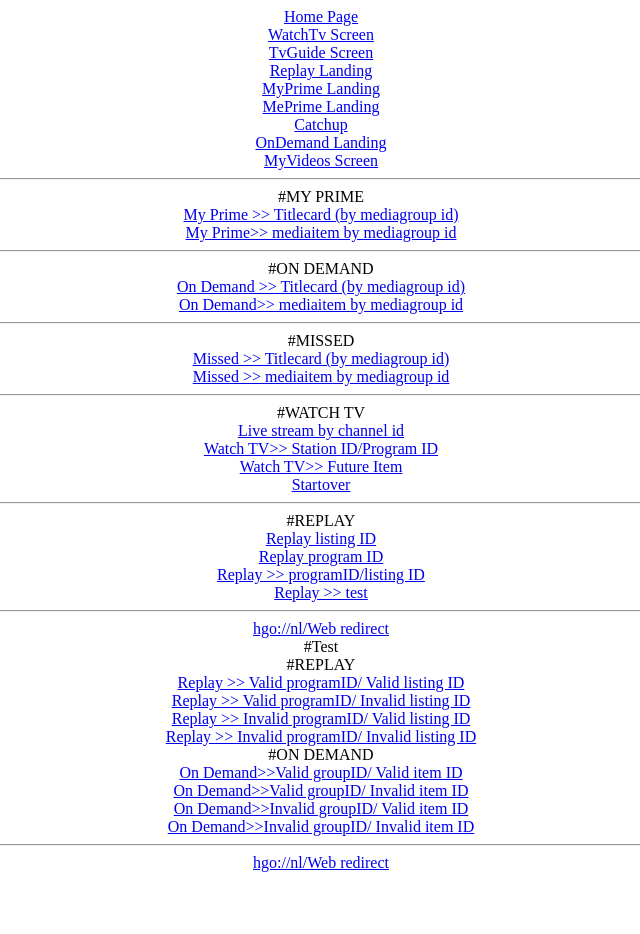
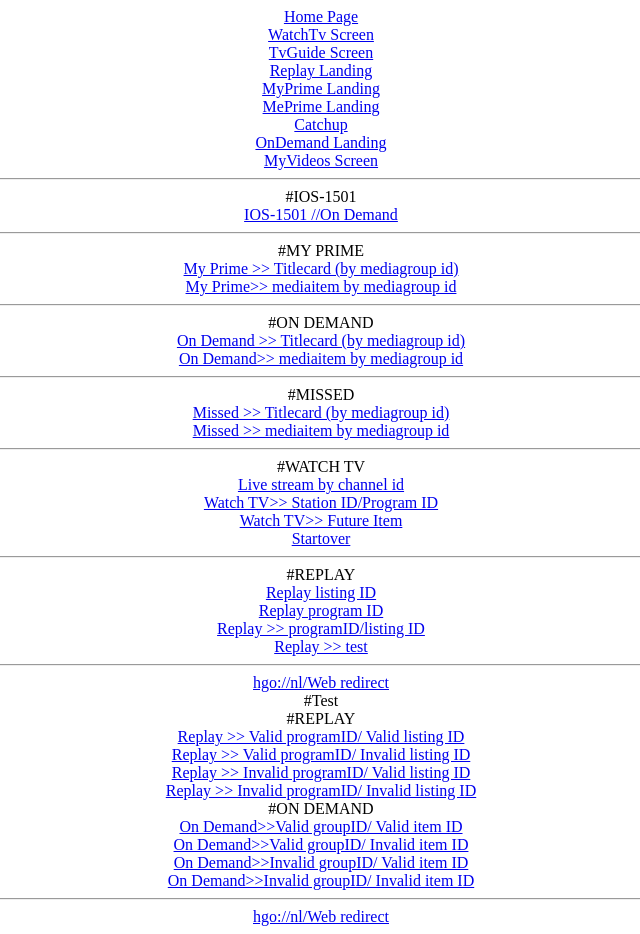
Before and after one commit to AlenaStan/AlenaStan.github.io, a plain HTML site: page index.html in a window 1280 px wide. Shown: the whole page, without its empty margins (319-959 px from the left). Before the commit the page ends 880 px from the top, so only its background shows below. Drawn offline with Linux system fonts and the light colour scheme.

Commit message:
Update index.html

```diff
--- a/index.html
+++ b/index.html
@@ -13,6 +13,9 @@
 		<a href="hgo://nl/catchup">Catchup</a><br>
 		<a href="hgo://nl/ondemand">OnDemand Landing</a><br>
 		<a href="hgo://nl/myvideos">MyVideos Screen</a><br>
+		<hr>
+		#IOS-1501<br>
+		<a href="hgo://NL/ondemand/group/crid:~~2F~~2Fupc.com~~2F21200~~2F0_POW_01902177"> IOS-1501 //On Demand</a><br>
 		<hr>
 		#MY PRIME<br>
 		<a href="hgo://nl/myprime/group/crid:~~2F~~2Fupc.com~~2F1010~~2FNSMY2009000000252916">My Prime >> Titlecard (by mediagroup id)</a><br>
```
